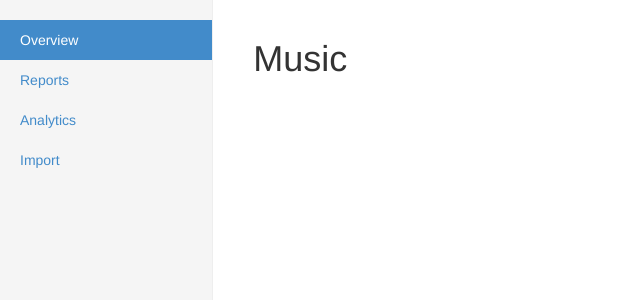
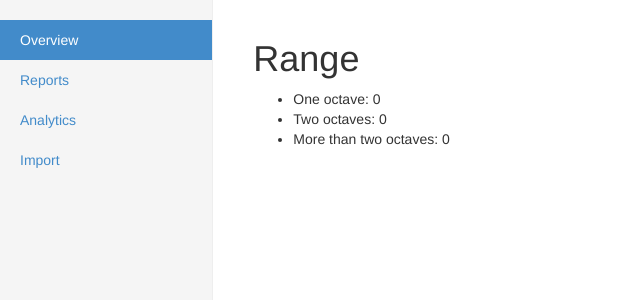
Before and after one commit to msampaio/flauta-solo, a Django app: page / in a window 1280 px wide. Shown: the part 51-351 px from the top of the page, without its empty margins (0-640 px from the left). Run offline with Django 3.2, Linux system fonts and the light colour scheme; data that the repository does not hold is empty; parts of the project's set-up code (start-up, migrations or seed data) failed here and were passed over; some libraries are stand-ins or nearby versions.

Commit message:
Basic analysis

```diff
--- a/analysis/templates/base.html
+++ b/analysis/templates/base.html
@@ -20,6 +20,9 @@
       <script src="https://oss.maxcdn.com/libs/html5shiv/3.7.0/html5shiv.js"></script>
       <script src="https://oss.maxcdn.com/libs/respond.js/1.4.2/respond.min.js"></script>
     <![endif]-->
+
+  {% block javascript %}
+  {% endblock %}
   </head>
 
   <body>
@@ -65,7 +68,7 @@
       </div>
     </div>
 
-    <script src="{{ STATIC_URL }}jquery.min.js"></script>
+    <script src="{{ STATIC_URL }}js/jquery.min.js"></script>
     <script src="{{ STATIC_URL }}js/bootstrap.min.js"></script>
     <script src="{{ STATIC_URL }}js/docs.min.js"></script>
   </body>
--- a/analysis/templates/index.html
+++ b/analysis/templates/index.html
@@ -1,16 +1,21 @@
 {% extends "base.html" %}
-
+{% load staticfiles %}
 
 {% block title %}
     Flauta Solo
 {% endblock %}
 
 {% block body %}
-<h1>Music</h1>
+<h1>Range</h1>
 
-{% for musicdata in musicdatas %}
-<li>{{ musicdata.score.code }}: {{ musicdata.ambitus }}</li>
-{% endfor %}
+<ul>
+<li>One octave: {{ g1 }}</li>
+<li>Two octaves: {{ g2 }}</li>
+<li>More than two octaves: {{ g3 }}</li>
+</ul>
+
+{% endblock %}
 
 
+{% block javascript %}
 {% endblock %}
--- a/analysis/views.py
+++ b/analysis/views.py
@@ -3,6 +3,14 @@ from analysis.models import MusicData
 
 
 def home(request):
-    musicdatas = MusicData.objects.all().order_by('score__code')
-    args = {'musicdatas': musicdatas}
+    #0-12, 13-24, >25
+    g1 = MusicData.objects.filter(ambitus__lte=12).count()
+    g2 = MusicData.objects.filter(ambitus__gte=13, ambitus__lte=24).count()
+    g3 = MusicData.objects.filter(ambitus__gte=25).count()
+
+    args = {
+        'g1': g1,
+        'g2': g2,
+        'g3': g3,
+    }
     return render(request, "index.html", args)
```
